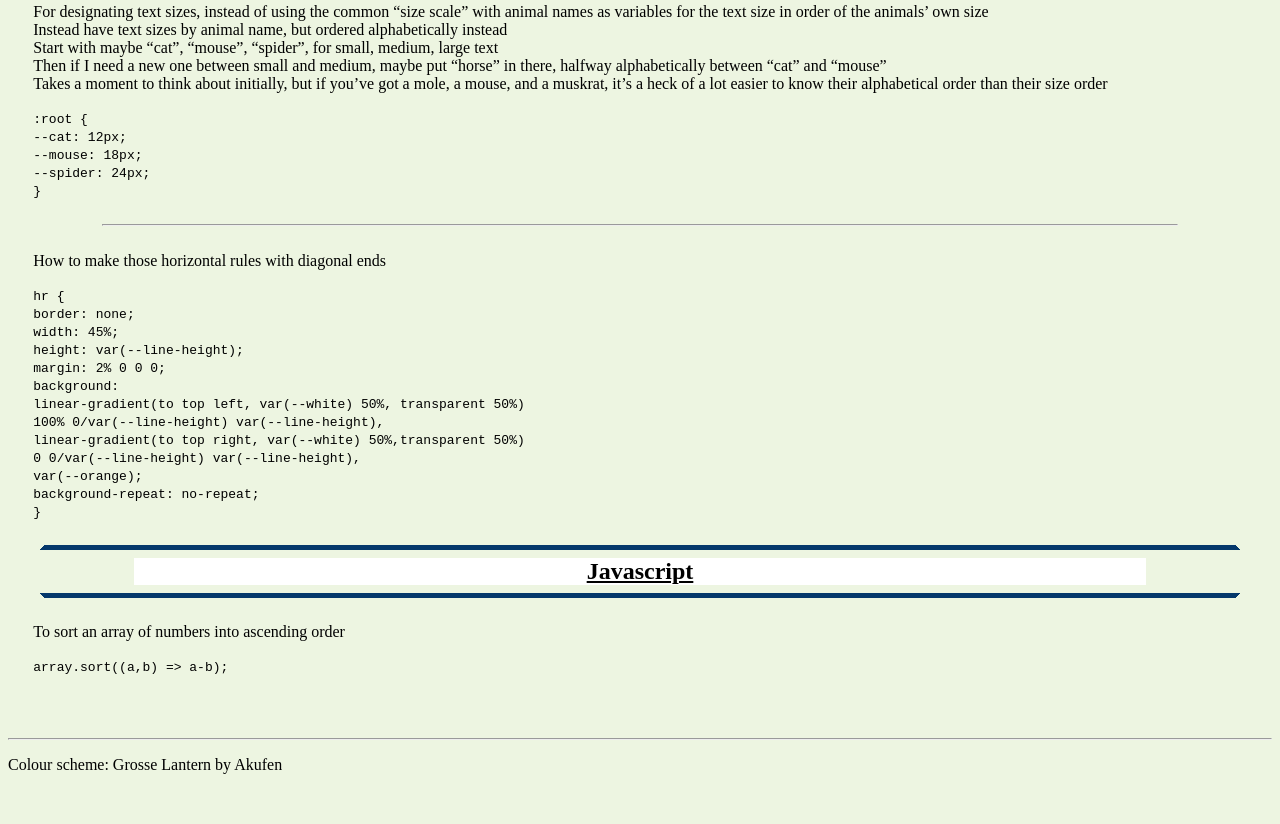
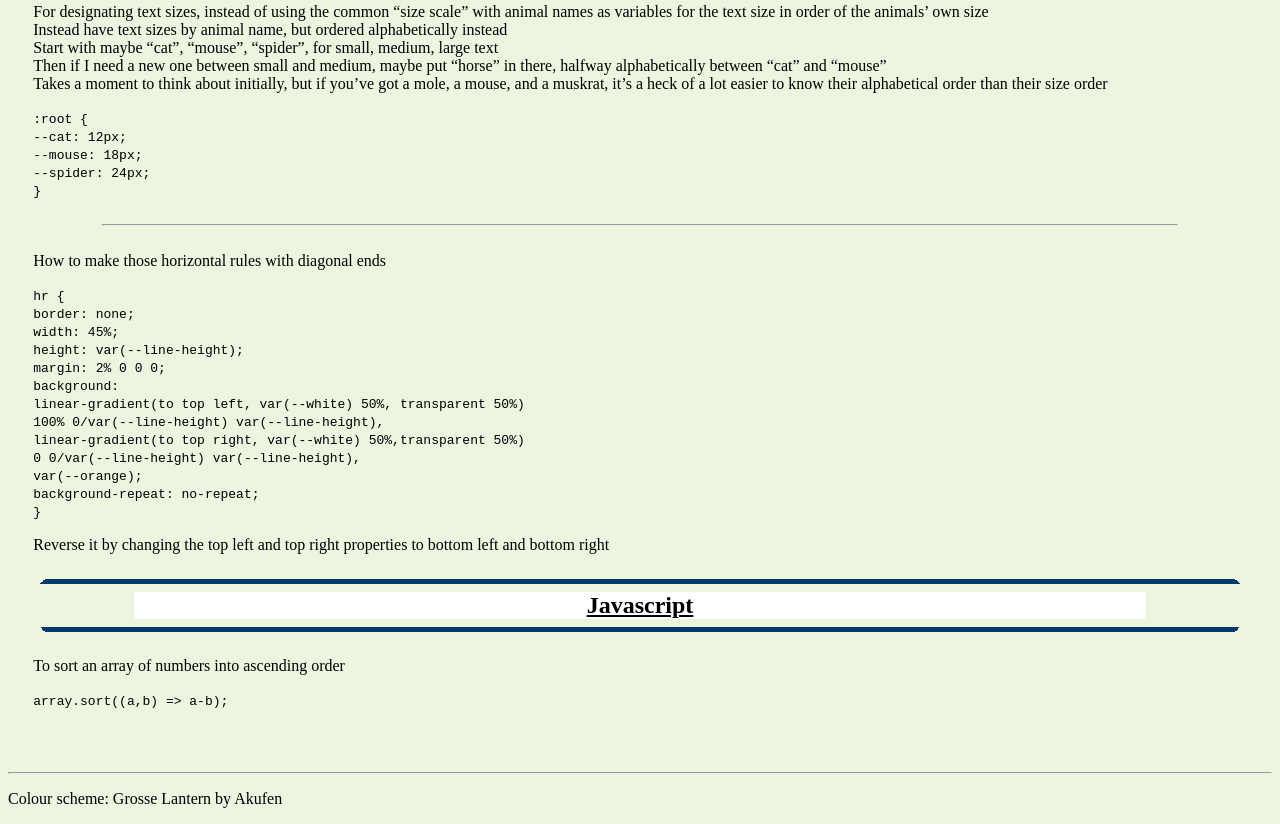
Before and after one commit to KalloCodes/tips-tricks, a plain HTML site: page index.html in a window 1280 px wide. Shown: the part 551-1375 px from the top of the page. Before the commit the page ends 1341 px from the top, so only its background shows below. Drawn offline with Linux system fonts and the light colour scheme.

Commit message:
Small update

```diff
--- a/index.html
+++ b/index.html
@@ -79,6 +79,7 @@
             <br>background-repeat: no-repeat;
             <br>}
         </code>
+        <p>Reverse it by changing the top left and top right properties to bottom left and bottom right</p>
     </div>
 
 
```
